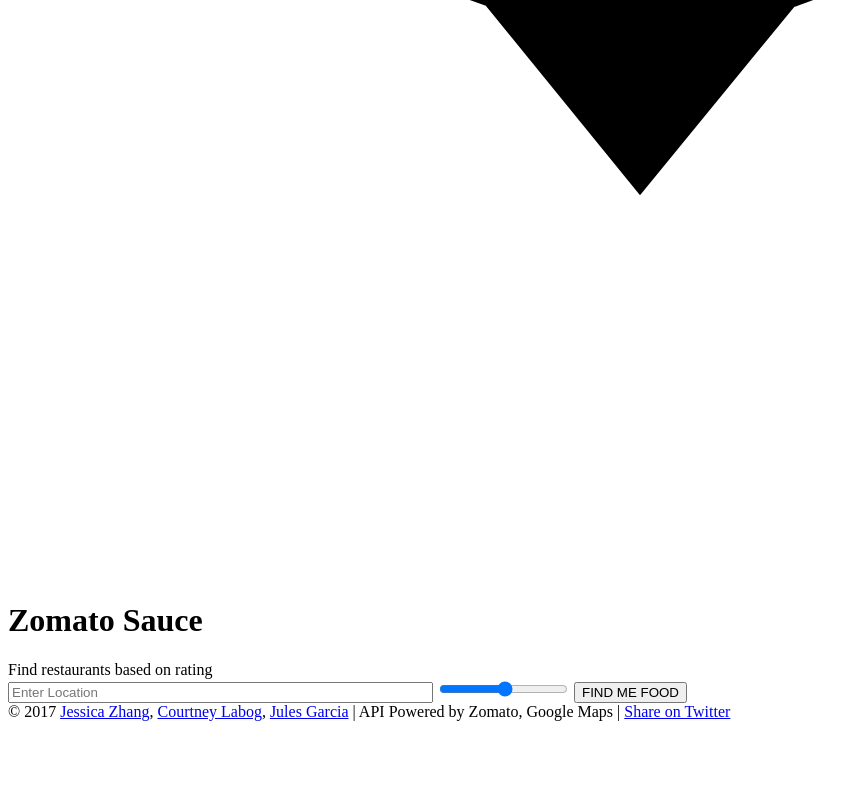
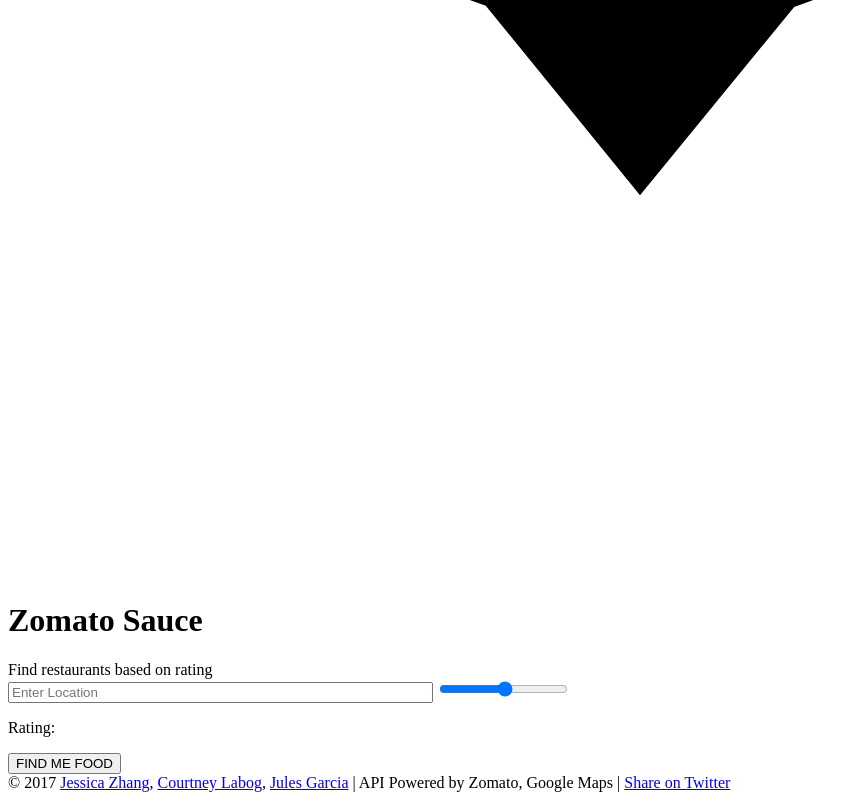
Before and after one commit to courtneylabog/zomatoproject, a website: page index.html in a window 1280 px wide. Shown: the part 1011-1811 px from the top of the page, without its empty margins (0-868 px from the left). Before the commit the page ends 1740 px from the top, so only its background shows below. Drawn offline with nearby package versions, Linux system fonts and the light colour scheme; some packages are replaced by stand-ins of ours; files that its build step writes are made by us from their sources.

Commit message:
added div for user rating

```diff
--- a/index.html
+++ b/index.html
@@ -26,6 +26,10 @@
 			<form id="formUserInfo">
 				<input class="input__textbox" id="location" type="text" size="50" placeholder="Enter Location" autocomplete="on" runat="server"/>
 				<input type="range" min="1" max="50" id="inputRating">
+				<div class="showRating">
+				<p>Rating:</p>
+				<p id="displayRatingVal"></p>
+				</div>
 				<input class="input__submit" type="submit" id="submitUserInfo" value="FIND ME FOOD">
 			</form>
 		</div>
```
Also changed, not shown: 1 other file.
